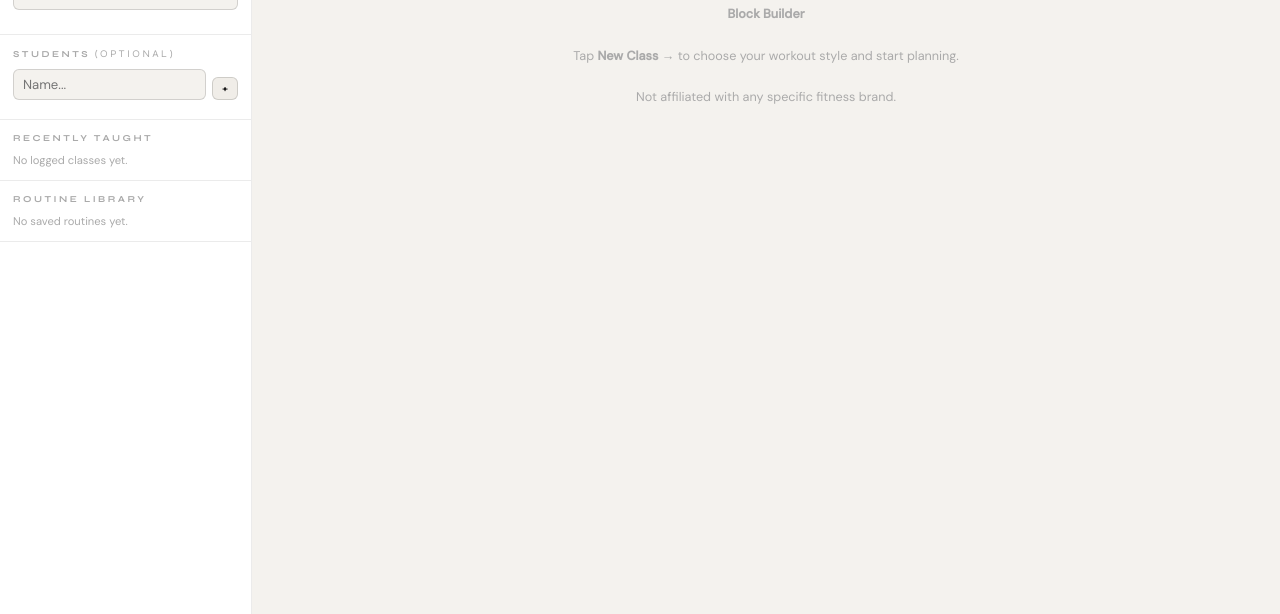
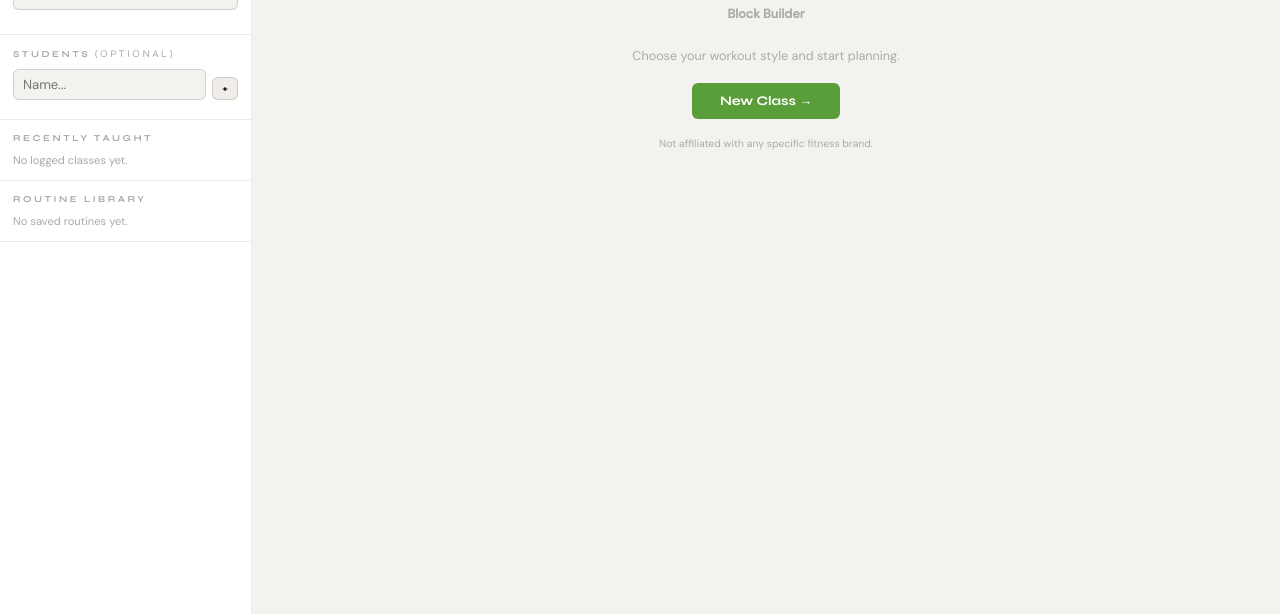
Before and after one commit to ctmalo/block-builder, a plain HTML site: page block-builder.html in a window 1280 px wide. Shown: the part 186-800 px from the top of the page. Drawn offline with Linux system fonts and the light colour scheme.

Commit message:
new class button on main screen

```diff
--- a/block-builder.html
+++ b/block-builder.html
@@ -700,7 +700,7 @@ input[type="number"]::-webkit-inner-spin-button{opacity:1;}
     </div>
     <div class="builder">
       <div class="moves-list" id="movesArea">
-        <div class="empty-st"><div class="e">🟩</div><p><strong>Block Builder</strong><br><br>Tap <strong>New Class →</strong> to choose your workout style and start planning.<br><br>Not affiliated with any specific fitness brand.</p></div>
+        <div class="empty-st"><div class="e">🟩</div><p><strong>Block Builder</strong><br><br>Choose your workout style and start planning.</p><button class="btn" style="margin-top:16px;padding:10px 28px;font-size:0.82rem" onclick="openWizard()">New Class →</button><p style="margin-top:16px;font-size:0.65rem;color:var(--text3)">Not affiliated with any specific fitness brand.</p></div>
       </div>
       <div class="add-panel" id="addPanel" style="display:none">
         <div class="add-panel-hdr">Add Move</div>
```
